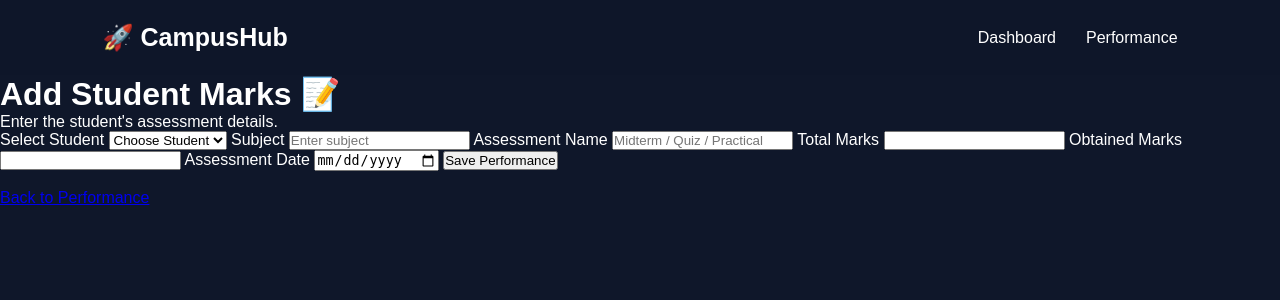
After one commit to eshitashukla634-tech/CampusHub, a Flask app: page /add-performance in a window 1280 px wide. The commit adds this page. Shown: the top 300 px of the page. Run offline with Flask 3, Linux system fonts and the light colour scheme; the visitor is signed in with stand-in values (Sample User, id 1); data that the repository does not hold is empty.

Commit message:
Add student performance tracking system

```diff
--- a/app.py
+++ b/app.py
@@ -864,6 +864,8 @@ def analytics():
     else:
         overall_attendance = 0
 
+    connection.close()
+
     return render_template(
         "analytics.html",
         total_students=total_students,
@@ -881,6 +883,288 @@ def analytics():
     )
 
 
+# =====================================
+# STUDENT PERFORMANCE TRACKING
+# =====================================
+
+def calculate_grade(percentage):
+
+    if percentage >= 90:
+        return "A+"
+    elif percentage >= 80:
+        return "A"
+    elif percentage >= 70:
+        return "B"
+    elif percentage >= 60:
+        return "C"
+    elif percentage >= 50:
+        return "D"
+    elif percentage >= 40:
+        return "E"
+    else:
+        return "F"
+
+
+# Performance Dashboard
+
+@app.route("/performance")
+@login_required
+def performance():
+
+    connection = sqlite3.connect("campushub.db")
+    cursor = connection.cursor()
+
+    cursor.execute("""
+        SELECT
+            performance.id,
+            students.name,
+            students.roll_no,
+            performance.subject,
+            performance.assessment_name,
+            performance.total_marks,
+            performance.obtained_marks,
+            performance.assessment_date
+        FROM performance
+        JOIN students
+        ON performance.student_id = students.id
+        ORDER BY performance.assessment_date DESC
+    """)
+
+    records = cursor.fetchall()
+
+    performance_records = []
+
+    for record in records:
+
+        percentage = round(
+            (record[6] / record[5]) * 100, 2
+        ) if record[5] > 0 else 0
+
+        performance_records.append({
+            "id": record[0],
+            "name": record[1],
+            "roll_no": record[2],
+            "subject": record[3],
+            "assessment_name": record[4],
+            "total_marks": record[5],
+            "obtained_marks": record[6],
+            "date": record[7],
+            "percentage": percentage,
+            "grade": calculate_grade(percentage)
+        })
+
+    cursor.execute("""
+        SELECT
+            students.id,
+            students.name,
+            students.roll_no,
+            AVG(
+                performance.obtained_marks * 100.0 /
+                performance.total_marks
+            )
+        FROM students
+        JOIN performance
+        ON students.id = performance.student_id
+        GROUP BY students.id
+        ORDER BY students.name
+    """)
+
+    student_results = cursor.fetchall()
+
+    student_performance = []
+
+    for student in student_results:
+
+        average = round(student[3], 2)
+
+        student_performance.append({
+            "id": student[0],
+            "name": student[1],
+            "roll_no": student[2],
+            "average": average,
+            "grade": calculate_grade(average)
+        })
+
+    low_performance = [
+        student for student in student_performance
+        if student["average"] < 40
+    ]
+
+    total_records = len(performance_records)
+
+    if total_records > 0:
+        overall_average = round(
+            sum(r["percentage"] for r in performance_records)
+            / total_records, 2
+        )
+    else:
+        overall_average = 0
+
+    connection.close()
+
+    return render_template(
+        "performance.html",
+        performance_records=performance_records,
+        student_performance=student_performance,
+        low_performance=low_performance,
+        total_records=total_records,
+        overall_average=overall_average
+    )
+
+
+# Add Performance
+
+@app.route("/add-performance", methods=["GET", "POST"])
+@login_required
+def add_performance():
+
+    connection = sqlite3.connect("campushub.db")
+    cursor = connection.cursor()
+
+    cursor.execute("SELECT id, name, roll_no FROM students")
+    students = cursor.fetchall()
+
+    if request.method == "POST":
+
+        student_id = request.form["student_id"]
+        subject = request.form["subject"].strip()
+        assessment_name = request.form["assessment_name"].strip()
+        total_marks = float(request.form["total_marks"])
+        obtained_marks = float(request.form["obtained_marks"])
+        assessment_date = request.form["assessment_date"]
+
+        if (
+            not subject
+            or not assessment_name
+            or total_marks <= 0
+            or obtained_marks < 0
+            or obtained_marks > total_marks
+        ):
+            connection.close()
+            return "Invalid marks or assessment details.", 400
+
+        cursor.execute("""
+            INSERT INTO performance
+            (
+                student_id,
+                subject,
+                assessment_name,
+                total_marks,
+                obtained_marks,
+                assessment_date
+            )
+            VALUES (?, ?, ?, ?, ?, ?)
+        """, (
+            student_id,
+            subject,
+            assessment_name,
+            total_marks,
+            obtained_marks,
+            assessment_date
+        ))
+
+        connection.commit()
+        connection.close()
+
+        return redirect(url_for("performance"))
+
+    connection.close()
+
+    return render_template(
+        "add_performance.html",
+        students=students
+    )
+
+
+# Edit Performance
+
+@app.route(
+    "/edit-performance/<int:performance_id>",
+    methods=["GET", "POST"]
+)
+@login_required
+def edit_performance(performance_id):
+
+    connection = sqlite3.connect("campushub.db")
+    cursor = connection.cursor()
+
+    if request.method == "POST":
+
+        subject = request.form["subject"].strip()
+        assessment_name = request.form["assessment_name"].strip()
+        total_marks = float(request.form["total_marks"])
+        obtained_marks = float(request.form["obtained_marks"])
+        assessment_date = request.form["assessment_date"]
+
+        if (
+            not subject
+            or not assessment_name
+            or total_marks <= 0
+            or obtained_marks < 0
+            or obtained_marks > total_marks
+        ):
+            connection.close()
+            return "Invalid marks or assessment details.", 400
+
+        cursor.execute("""
+            UPDATE performance
+            SET subject = ?,
+                assessment_name = ?,
+                total_marks = ?,
+                obtained_marks = ?,
+                assessment_date = ?
+            WHERE id = ?
+        """, (
+            subject,
+            assessment_name,
+            total_marks,
+            obtained_marks,
+            assessment_date,
+            performance_id
+        ))
+
+        connection.commit()
+        connection.close()
+
+        return redirect(url_for("performance"))
+
+    cursor.execute("""
+        SELECT *
+        FROM performance
+        WHERE id = ?
+    """, (performance_id,))
+
+    record = cursor.fetchone()
+
+    connection.close()
+
+    if record is None:
+        return "Performance record not found.", 404
+
+    return render_template(
+        "edit_performance.html",
+        record=record
+    )
+
+
+# Delete Performance
+
+@app.route("/delete-performance/<int:performance_id>")
+@login_required
+def delete_performance(performance_id):
+
+    connection = sqlite3.connect("campushub.db")
+    cursor = connection.cursor()
+
+    cursor.execute("""
+        DELETE FROM performance
+        WHERE id = ?
+    """, (performance_id,))
+
+    connection.commit()
+    connection.close()
+
+    return redirect(url_for("performance"))
 
 
 # Notifications Page
--- /dev/null
+++ b/templates/add_performance.html
@@ -0,0 +1,118 @@
+<!DOCTYPE html>
+<html lang="en">
+
+<head>
+
+    <meta charset="UTF-8">
+
+    <meta name="viewport" content="width=device-width, initial-scale=1.0">
+
+    <title>Add Performance | CampusHub</title>
+
+    <link rel="stylesheet"
+          href="{{ url_for('static', filename='css/style.css') }}">
+
+</head>
+
+<body>
+
+<nav class="navbar">
+
+    <div class="logo">🚀 CampusHub</div>
+
+    <div class="nav-links">
+
+        <a href="{{ url_for('dashboard') }}">Dashboard</a>
+        <a href="{{ url_for('performance') }}">Performance</a>
+
+    </div>
+
+</nav>
+
+
+<main class="form-page">
+
+    <div class="form-container">
+
+        <h1>Add Student Marks 📝</h1>
+
+        <p>Enter the student's assessment details.</p>
+
+        <form method="POST">
+
+            <label>Select Student</label>
+
+            <select name="student_id" required>
+
+                <option value="">Choose Student</option>
+
+                {% for student in students %}
+
+                <option value="{{ student[0] }}">
+                    {{ student[1] }} - {{ student[2] }}
+                </option>
+
+                {% endfor %}
+
+            </select>
+
+
+            <label>Subject</label>
+
+            <input type="text"
+                   name="subject"
+                   placeholder="Enter subject"
+                   required>
+
+
+            <label>Assessment Name</label>
+
+            <input type="text"
+                   name="assessment_name"
+                   placeholder="Midterm / Quiz / Practical"
+                   required>
+
+
+            <label>Total Marks</label>
+
+            <input type="number"
+                   name="total_marks"
+                   min="0.01"
+                   step="any"
+                   required>
+
+
+            <label>Obtained Marks</label>
+
+            <input type="number"
+                   name="obtained_marks"
+                   min="0"
+                   step="any"
+                   required>
+
+
+            <label>Assessment Date</label>
+
+            <input type="date"
+                   name="assessment_date"
+                   required>
+
+
+            <button type="submit">
+                Save Performance
+            </button>
+
+        </form>
+
+        <br>
+
+        <a href="{{ url_for('performance') }}">
+            Back to Performance
+        </a>
+
+    </div>
+
+</main>
+
+</body>
+</html>
--- a/templates/analytics.html
+++ b/templates/analytics.html
@@ -47,6 +47,11 @@
 
             <a href="{{ url_for('assignments') }}">
                 Assignments
+            </a>
+
+
+            <a href="{{ url_for('performance') }}">
+                Performance 📊
             </a>
 
             <a href="{{ url_for('notifications') }}">
--- a/templates/assignments.html
+++ b/templates/assignments.html
@@ -47,6 +47,11 @@
         <a href="{{ url_for('assignments') }}">
             Assignments
         </a>
+
+        <a href="{{ url_for('performance') }}">
+    Performance 📊
+</a>
+
 
 <!-- Notification Bell -->
 
--- a/templates/attendance.html
+++ b/templates/attendance.html
@@ -27,6 +27,10 @@
         </div>
 
         <div class="nav-links">
+
+            <a href="{{ url_for('performance') }}">
+    Performance 📊
+</a>
 
             <a href="{{ url_for('notifications') }}" class="notification-link">
 
--- a/templates/dashboard.html
+++ b/templates/dashboard.html
@@ -35,6 +35,10 @@
         <a href="{{ url_for('students') }}">Students</a>
 
         <a href="{{ url_for('assignments') }}">Assignments</a>
+
+        <a href="{{ url_for('performance') }}">
+    Performance 📊
+</a>
 
         <!-- Notification Bell -->
 
--- a/templates/profile.html
+++ b/templates/profile.html
@@ -35,6 +35,10 @@
 
             <a href="{{ url_for('logout') }}">
                 Logout
+            </a>
+
+            <a href="{{ url_for('performance') }}">
+                Performance 📊
             </a>
 
         </div>
--- a/templates/students.html
+++ b/templates/students.html
@@ -47,6 +47,10 @@
     <a href="{{ url_for('attendance') }}">
         Attendance
     </a>
+
+<a href="{{ url_for('performance') }}">
+    Performance 📊
+</a>
 
     <a href="{{ url_for('notifications') }}" class="notification-link">
         🔔 Notifications
```
Also changed, not shown: database.py (+16 -0 lines), templates/performance.html (added, +291 -0 lines), templates/edit_performance.html (added).
